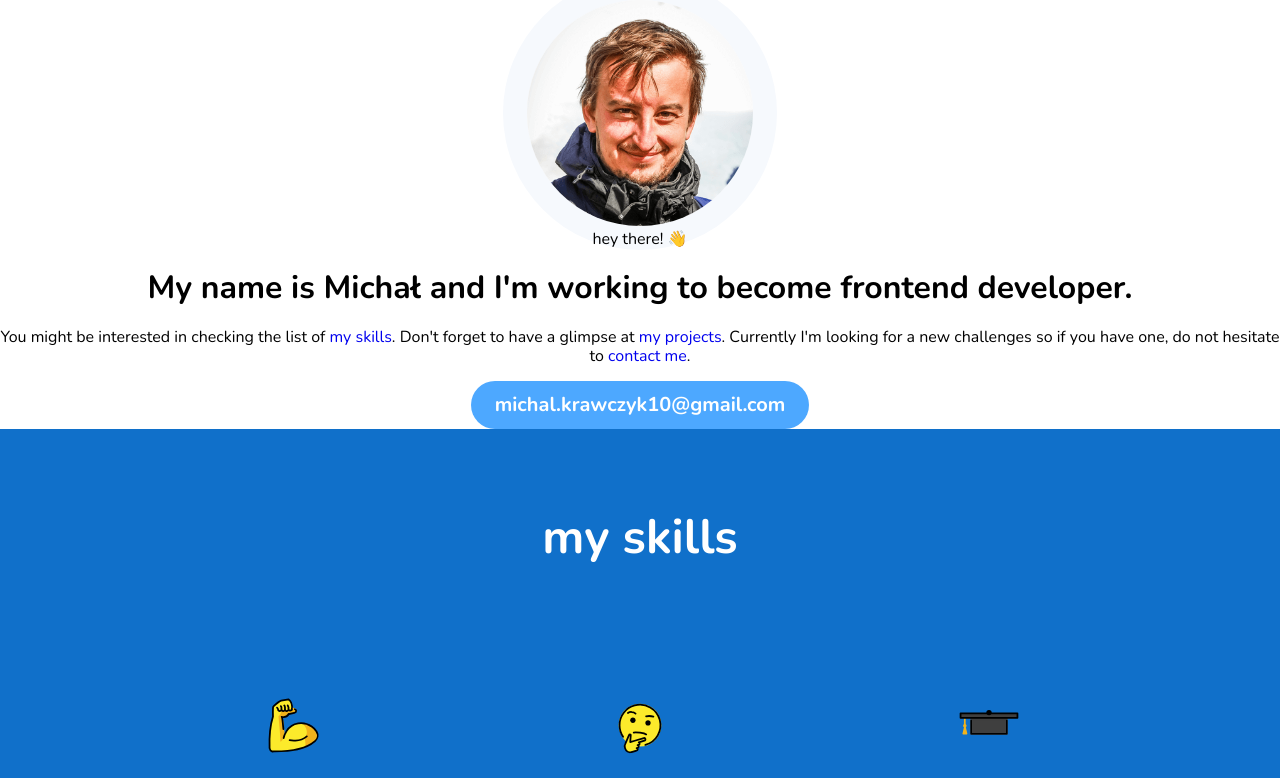
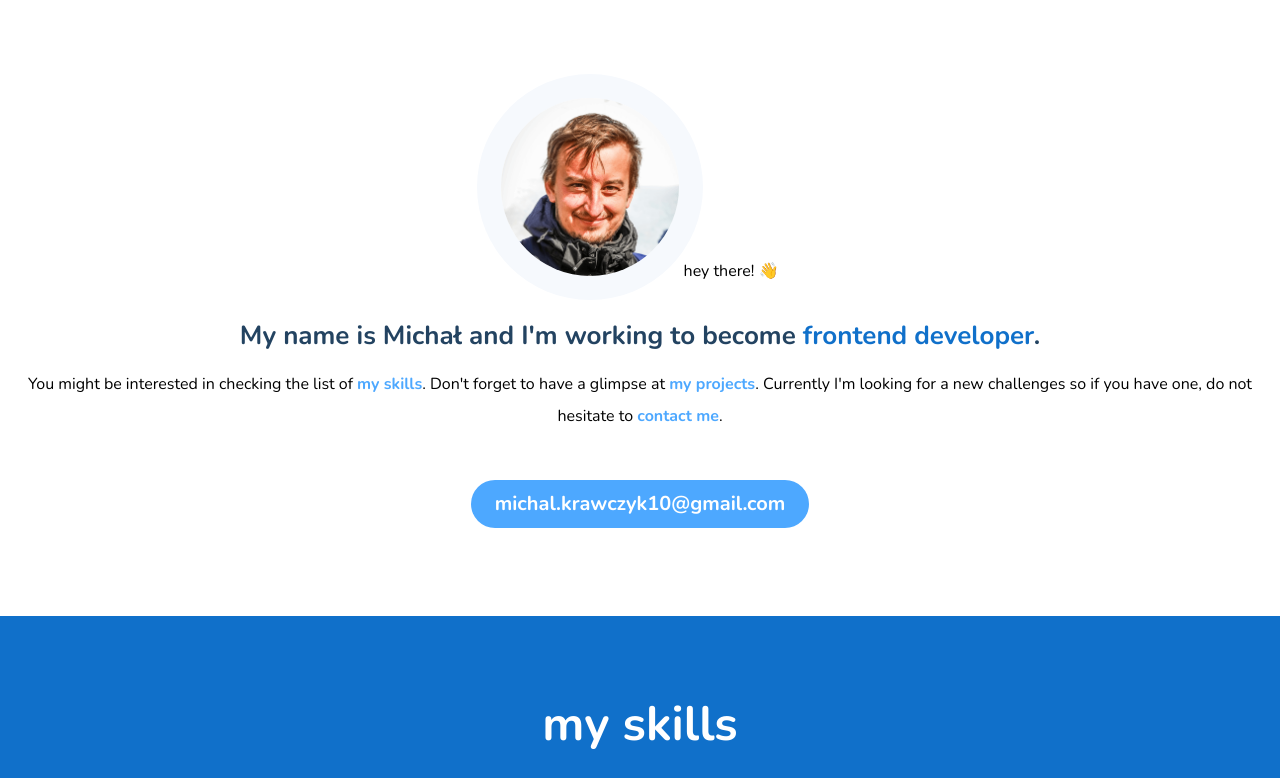
Before and after one commit to michal-krawczyk10/portfolio, a website built with webpack: page src/pages/index.html in a window 1280 px wide. Shown: the top 778 px of the page. Built offline with nearby package versions, Linux system fonts and the light colour scheme.

Commit message:
projects width issues solved

```diff
--- a/src/pages/index.html
+++ b/src/pages/index.html
@@ -160,7 +160,7 @@
 				</div>
 				<article class="head__article">
 					<h1 class="head__article--header">
-						My name is Michał and I'm working to become frontend developer.
+						My name is Michał and I'm working to become <span class="head__article--header--blue">frontend developer</span>.
 					</h1>
 					<p class="head__article--text">
 						You might be interested in checking the list of
@@ -169,11 +169,11 @@
 						challenges so if you have one, do not hesitate to
 						<a href="#contact">contact me</a>.
 					</p>
-					<span class="button--mailto"
+					<div class="button--mailto"
 						><a href="mailto:michal.krawczyk10@gmail.com"
 							>michal.krawczyk10@gmail.com</a
 						>
-					</span>
+					</div>
 				</article>
 			</section>
 			<section class="skills" id="skills">
--- a/src/scss/main.scss
+++ b/src/scss/main.scss
@@ -48,8 +48,8 @@ body {
 	align-items: center;
 	text-align: center;
 	&__imgBox {
+		margin: 64px 0 40px;
 		@media screen and (min-width: $desktop) {
-			width: 228px;
 		}
 		&--text {
 			display: none;
@@ -61,10 +61,33 @@ body {
 			display: inline-block;
 			border-radius: 50%;
 			box-shadow: 0px 0px 0px 16px $blue-lightest;
-			width: 128px;
+			width: 96px;
+			margin-top: 34px;
 			@media screen and (min-width: $desktop) {
 				box-shadow: 0px 0px 0px 24px $blue-lightest;
-				width: 226px;
+				width: 178px;
+			}
+		}
+	}
+	&__article {
+		margin: 0 16px 88px;
+		&--header {
+			@include mobile-header2;
+			color: $text-dark;
+			margin: 0 0 16px;
+			&--blue {
+				color: $blue;
+			}
+		}
+		&--text {
+			@include mobile-text;
+			margin-bottom: 48px;
+			& > a {
+				@include mobile-text-bold;
+				color: #4da8ff;
+				&:focus:active {
+					color: inherit;
+				}
 			}
 		}
 	}
@@ -143,20 +166,16 @@ body {
 		margin: 0px 128px;
 	}
 	&__container {
-		width: 100%;
-		margin: 64px auto 46px;
-		// margin-top: 64px;
-		// margin-bottom: 46px;
+		margin: 0 auto 46px;
+		padding-top: 64px;
 		text-align: center;
 		@media screen and (min-width: $desktop) {
-			width: 782px;
-			margin-top: 80px;
+			padding-top: 80px;
 			margin-bottom: 128px;
 		}
 	}
 	&__header {
 		margin: 0 0 32px 0;
-		max-width: 782px;
 		@media screen and (min-width: $desktop) {
 			margin-bottom: 40px;
 		}
@@ -172,6 +191,7 @@ body {
 }
 
 .boxes {
+	width: 100%;
 	display: flex;
 	justify-content: center;
 	flex-wrap: wrap;
```
